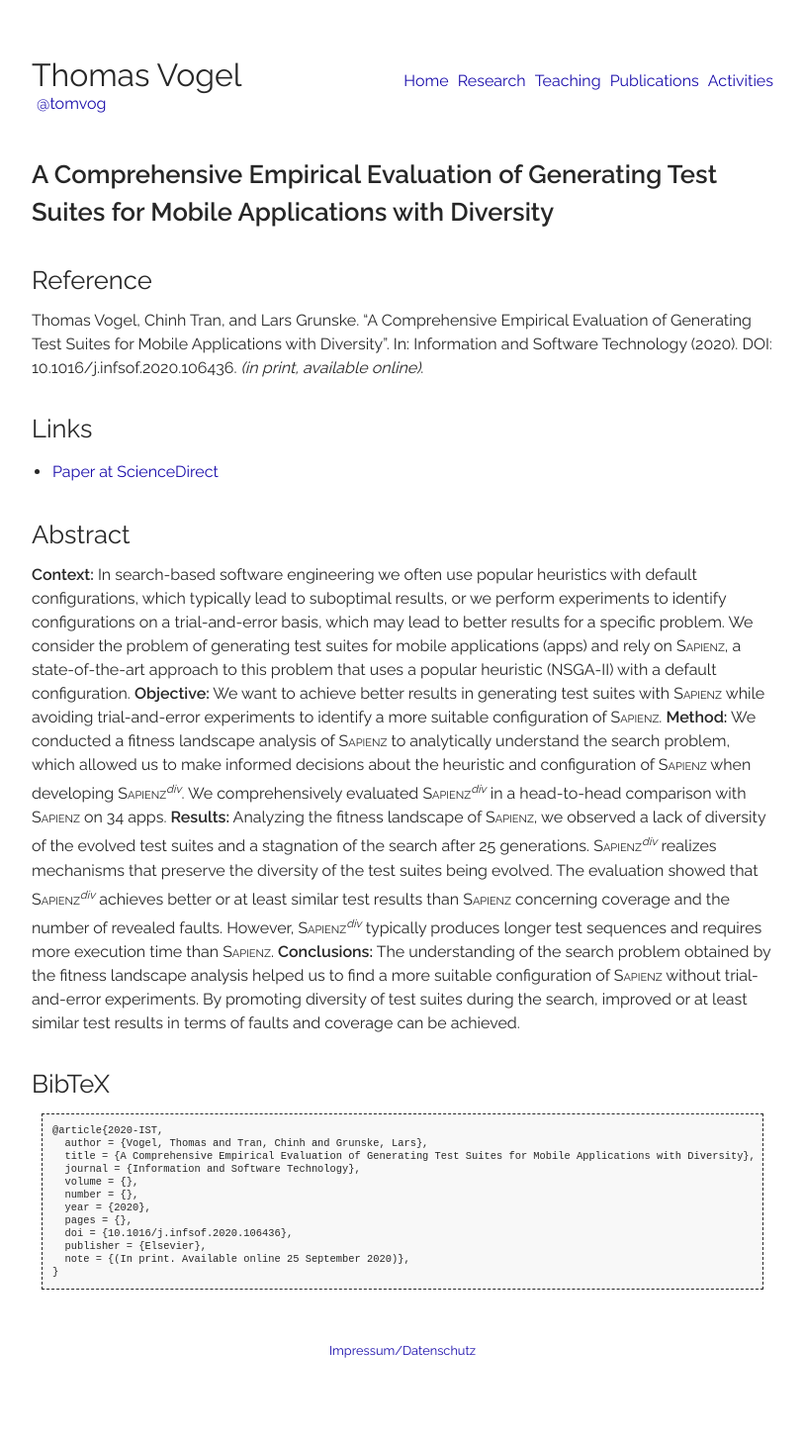
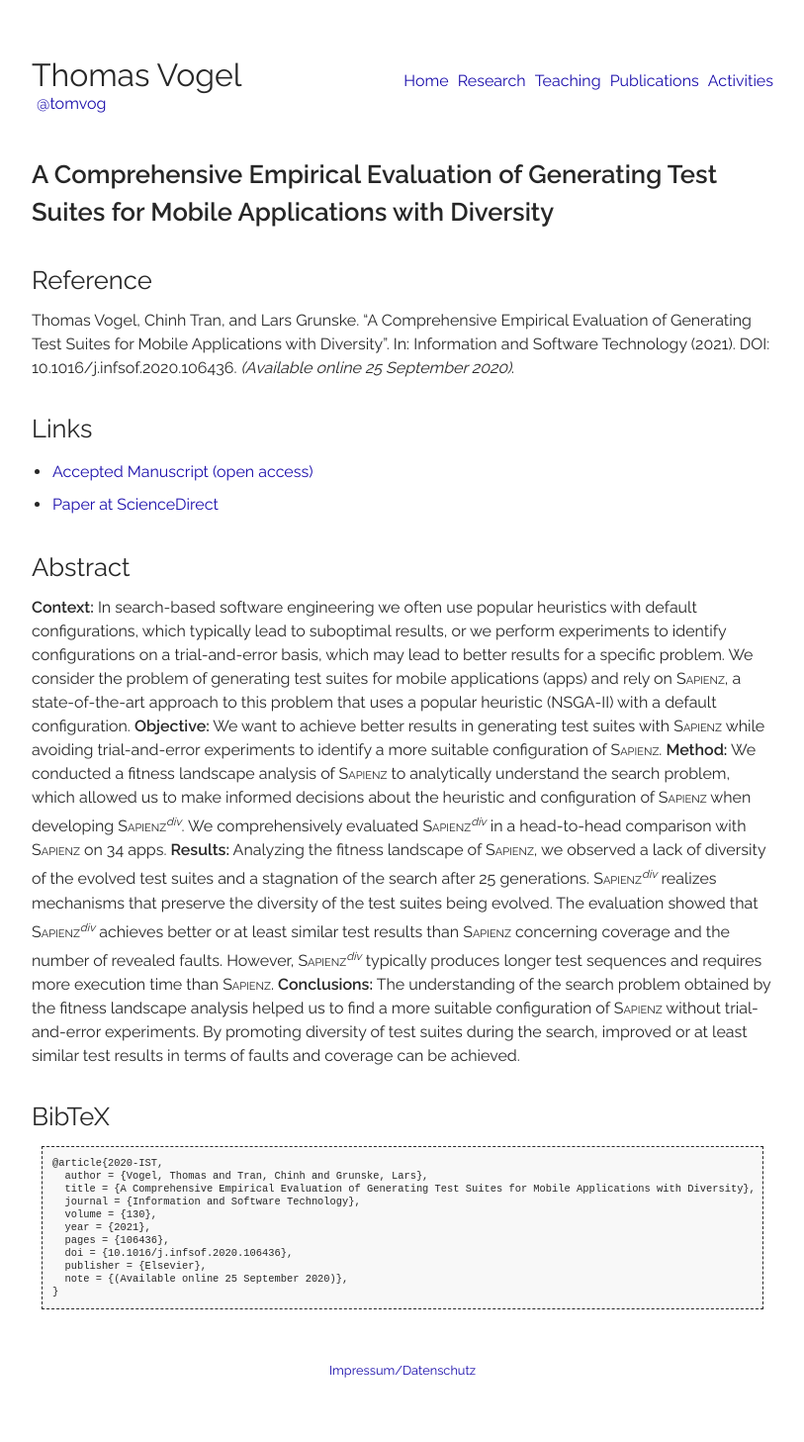
Before and after one commit to thomas-vogel/thomas-vogel.github.io, a Jekyll site: the page built from _pages/publications/2020-IST.md, in a window 1280 px wide. Shown: the whole page at 99% size, without its empty margins (233-1046 px from the left). Built offline with Jekyll 4.4.1, drawn with Linux system fonts in a browser that asks for light colours.

Commit message:
Add link to IST 2020/21 paper on arxiv.

```diff
--- a/_pages/publications/2020-IST.md
+++ b/_pages/publications/2020-IST.md
@@ -5,10 +5,11 @@ layout: page
 ---
 
 ## Reference
-Thomas Vogel, Chinh Tran, and Lars Grunske. "A Comprehensive Empirical Evaluation of Generating Test Suites for Mobile Applications with Diversity". In: Information and Software Technology (2020). DOI: 10.1016/j.infsof.2020.106436. _(in print, available online)_.
+Thomas Vogel, Chinh Tran, and Lars Grunske. "A Comprehensive Empirical Evaluation of Generating Test Suites for Mobile Applications with Diversity". In: Information and Software Technology (2021). DOI: 10.1016/j.infsof.2020.106436. _(Available online 25 September 2020)_.
 
 
 ## Links
+* [Accepted Manuscript (open access)](https://arxiv.org/abs/2012.14237){:target="_blank"}
 * [Paper at ScienceDirect](https://doi.org/10.1016/j.infsof.2020.106436){:target="_blank"}
 
 
@@ -27,12 +28,11 @@ Thomas Vogel, Chinh Tran, and Lars Grunske. "A Comprehensive Empirical Evaluatio
   author = {Vogel, Thomas and Tran, Chinh and Grunske, Lars},
   title = {A Comprehensive Empirical Evaluation of Generating Test Suites for Mobile Applications with Diversity},
   journal = {Information and Software Technology},
-  volume = {},
-  number = {},
-  year = {2020},
-  pages = {},
+  volume = {130},
+  year = {2021},
+  pages = {106436},
   doi = {10.1016/j.infsof.2020.106436},
   publisher = {Elsevier},
-  note = {(In print. Available online 25 September 2020)},
+  note = {(Available online 25 September 2020)},
 }</pre>
 </div>
```
Also changed, not shown: _pages/publications/index.md (+4 -1 lines), _pages/publications/type.md (+1 -1 lines).
